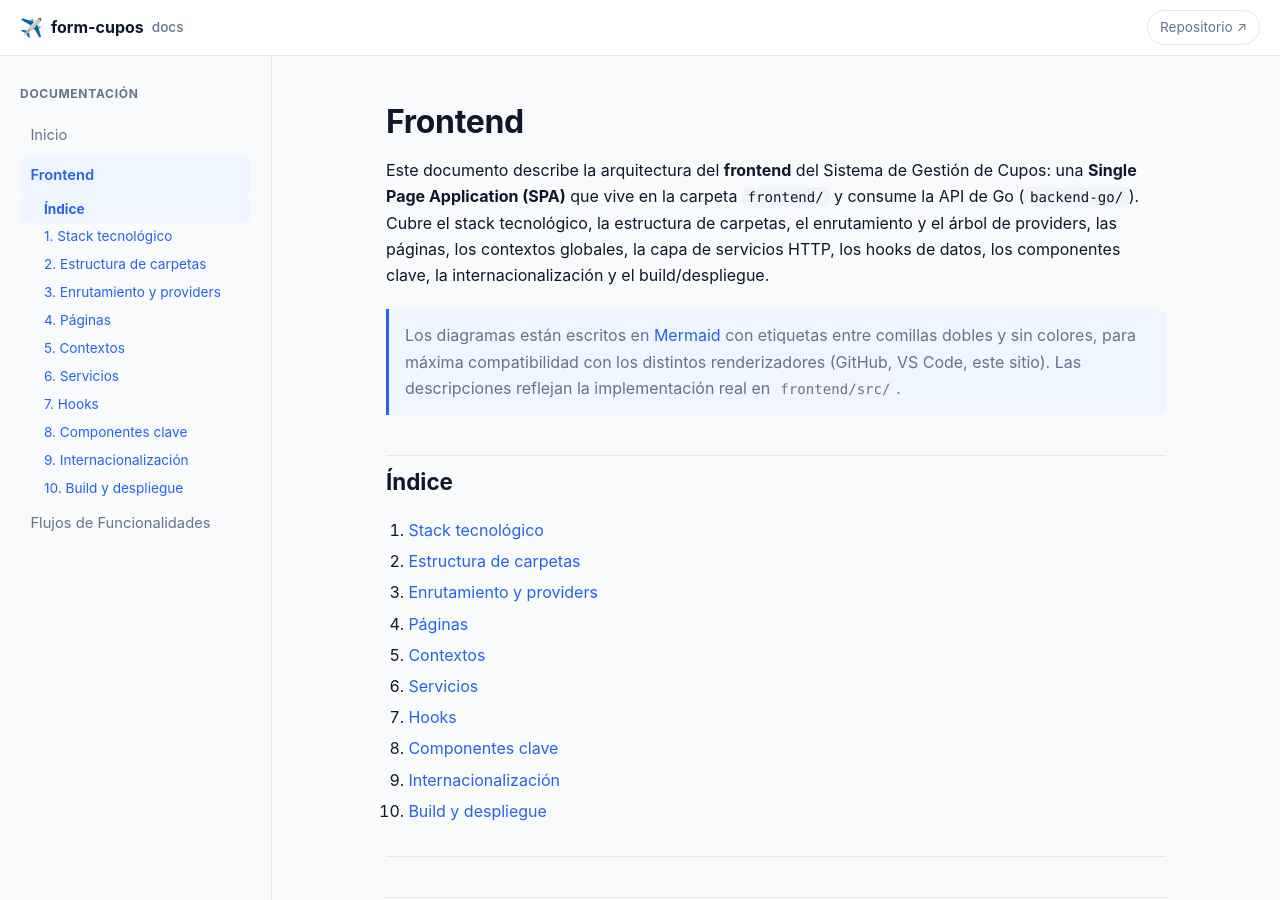
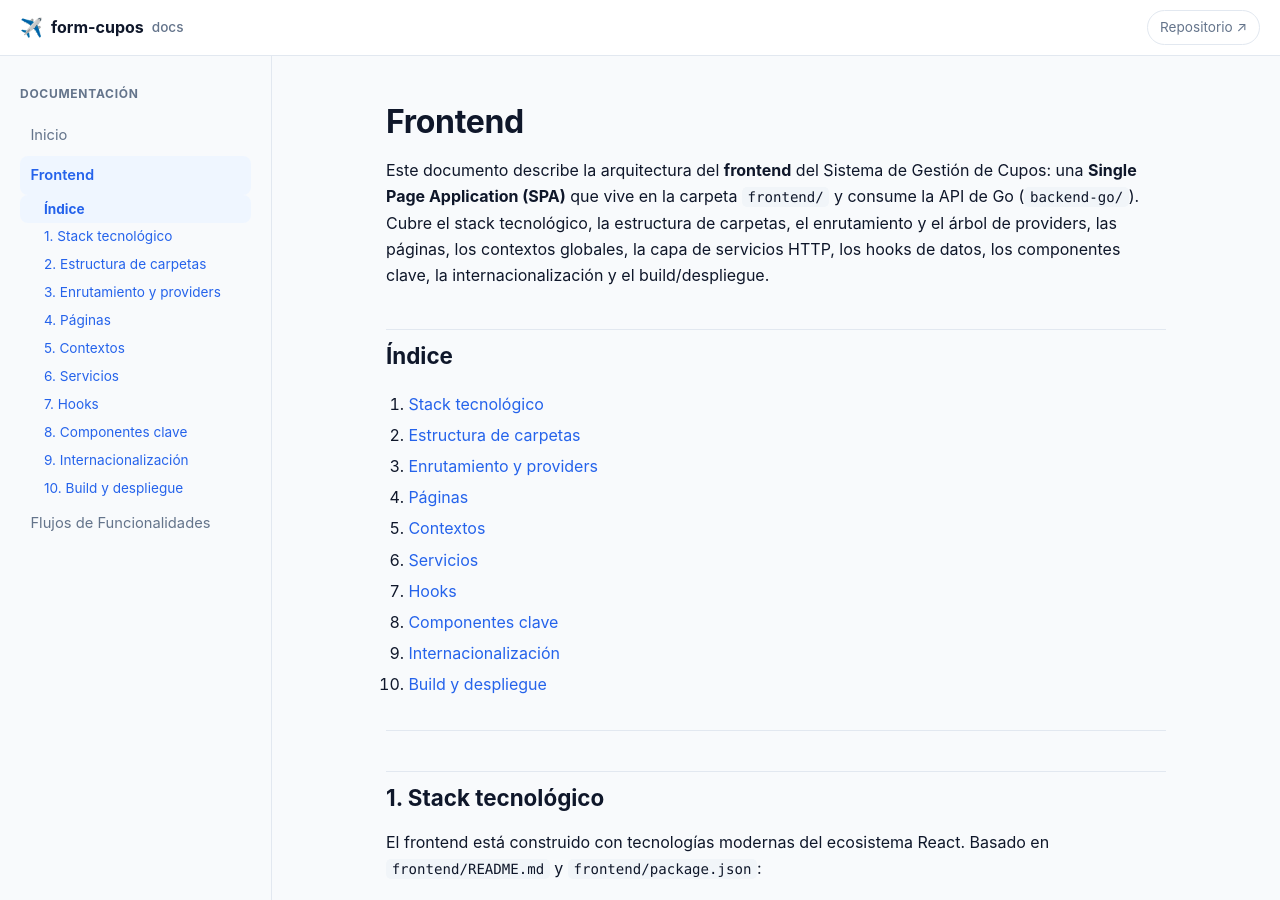
Before and after one commit to j-trz/app.cupos, a Jekyll site: the page built from docs/FRONTEND.md, in a window 1280 px wide and 900 px high. Built offline with Jekyll 4.4.1, drawn with Linux system fonts in a browser that asks for light colours; our own code applies the rules of GitHub Pages for plain Markdown files.

Commit message:
Update FRONTEND.md

```diff
--- a/docs/FRONTEND.md
+++ b/docs/FRONTEND.md
@@ -7,7 +7,6 @@ nav_order: 5
 
 Este documento describe la arquitectura del **frontend** del Sistema de Gestión de Cupos: una **Single Page Application (SPA)** que vive en la carpeta `frontend/` y consume la API de Go (`backend-go/`). Cubre el stack tecnológico, la estructura de carpetas, el enrutamiento y el árbol de providers, las páginas, los contextos globales, la capa de servicios HTTP, los hooks de datos, los componentes clave, la internacionalización y el build/despliegue.
 
-> Los diagramas están escritos en [Mermaid](https://mermaid.js.org/) con etiquetas entre comillas dobles y sin colores, para máxima compatibilidad con los distintos renderizadores (GitHub, VS Code, este sitio). Las descripciones reflejan la implementación real en `frontend/src/`.
 
 ## Índice
 
```
